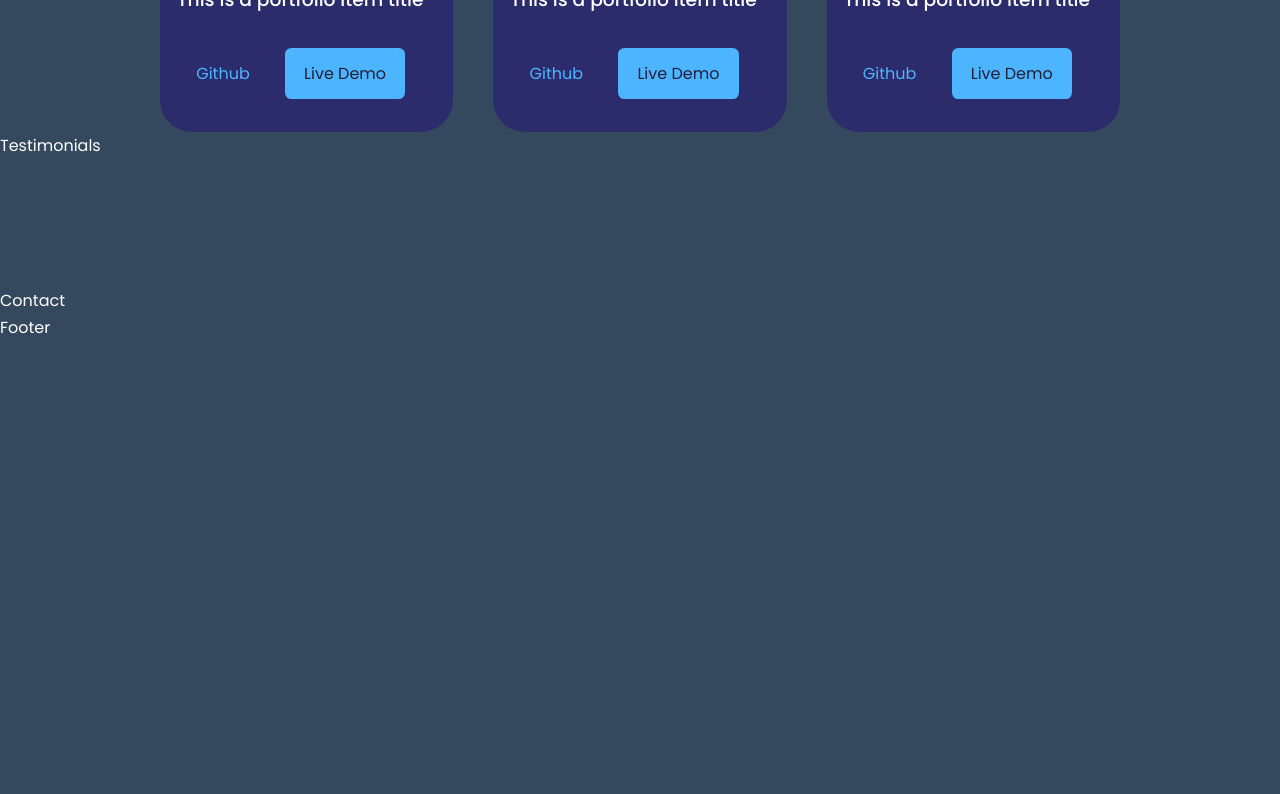
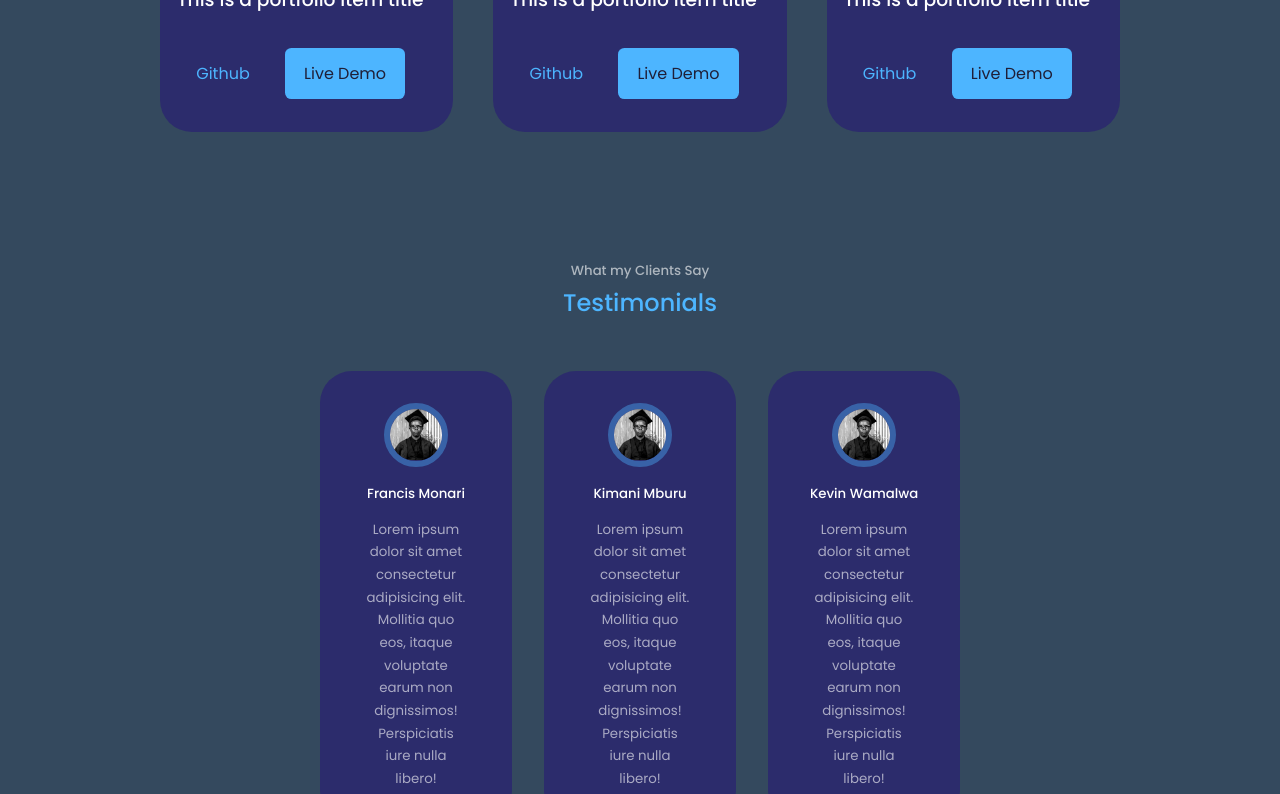
Before and after one commit to monari1/react_portfolio, a React (Create React App) app in the folder portfolio_final/: page / in a window 1280 px wide. Shown: the part 4400-5194 px from the top of the page. Before the commit the page ends 4741 px from the top, so only its background shows below. Built offline with nearby package versions, Linux system fonts and the light colour scheme.

Commit message:
done with reviews

```diff
--- a/portfolio_final/src/components/testimonials/Testimonials.css
+++ b/portfolio_final/src/components/testimonials/Testimonials.css
@@ -0,0 +1,56 @@
+.container.testimonials_container{
+    display: grid;
+    gap: 2rem;
+    width: 50%;
+    grid-template-columns: 2fr 2fr 2fr;
+
+
+
+}
+
+.client_avatar{
+    width: 4rem;
+    aspect-ratio: 1/1;
+    overflow: hidden;
+    border-radius: 50%;
+    margin: 0 auto 1rem;
+    border: 0.4rem solid var(--color-primary-variant);
+}
+.testimonial{
+    background: var(--color-bg-variant);
+    text-align: center;
+    padding: 2rem;
+    border-radius: 2rem;
+    user-select: none;
+}
+.client_review{
+    color: var(--color-light);
+    font-weight: 300;
+    display: block;
+    width: 80%;
+    margin: 0.8rem auto 0;
+}
+
+
+
+ /*====================== MEDIA QUERIES (MEDIUM DEVICES)=======================================*/
+ @media  screen and (max-width: 1024px){
+    .container.testimonials_container{
+        width: 60%;
+    }
+
+
+   }
+
+
+/*====================== MEDIA QUERIES (SMALL DEVICES)=======================================*/
+@media  screen and (max-width: 600px){
+    .container.testimonials_container{
+        width: var(--container-width-sm);
+
+    }
+
+    .client_review{
+        width: var(--container-width-sm);
+    }
+}
--- a/portfolio_final/src/components/testimonials/Testimonials.jsx
+++ b/portfolio_final/src/components/testimonials/Testimonials.jsx
@@ -1,9 +1,53 @@
 import React from 'react'
+import IMAGE from '../../assets/grad2 (1).jpg'
+import './Testimonials.css'
 
+const data =
+
+[ {
+    avatar: IMAGE,
+    name: 'Francis Monari',
+    review: "Lorem ipsum dolor sit amet consectetur adipisicing elit. Mollitia quo eos, itaque voluptate earum non dignissimos! Perspiciatis iure nulla libero!"
+  },
+  {
+    avatar: IMAGE,
+    name: 'Kimani Mburu',
+    review: "Lorem ipsum dolor sit amet consectetur adipisicing elit. Mollitia quo eos, itaque voluptate earum non dignissimos! Perspiciatis iure nulla libero!"
+  },
+  {
+    avatar: IMAGE,
+    name: 'Kevin Wamalwa',
+    review: "Lorem ipsum dolor sit amet consectetur adipisicing elit. Mollitia quo eos, itaque voluptate earum non dignissimos! Perspiciatis iure nulla libero!"
+  },
+
+]
 const Testimonials = () => {
   return (
-    <div>Testimonials</div>
+    <section>
+        <h5>What my Clients Say</h5>
+        <h2>Testimonials</h2>
+        <div className="container testimonials_container">
+          {
+            data.map(({avatar, name, review}, index)=>{
+              return(
+                <article key={index} className='testimonial'>
+                  <div className="client_avatar">
+                    <img src={avatar} alt="" />
+                  </div>
+                  <h5 className='client_name'> {name}</h5>
+                  <small className='client_review'>{review} </small>
+                </article>
+              )
+
+            })
+          }
+
+        </div>
+    </section>
+
+
   )
 }
 
+
 export default Testimonials
```
